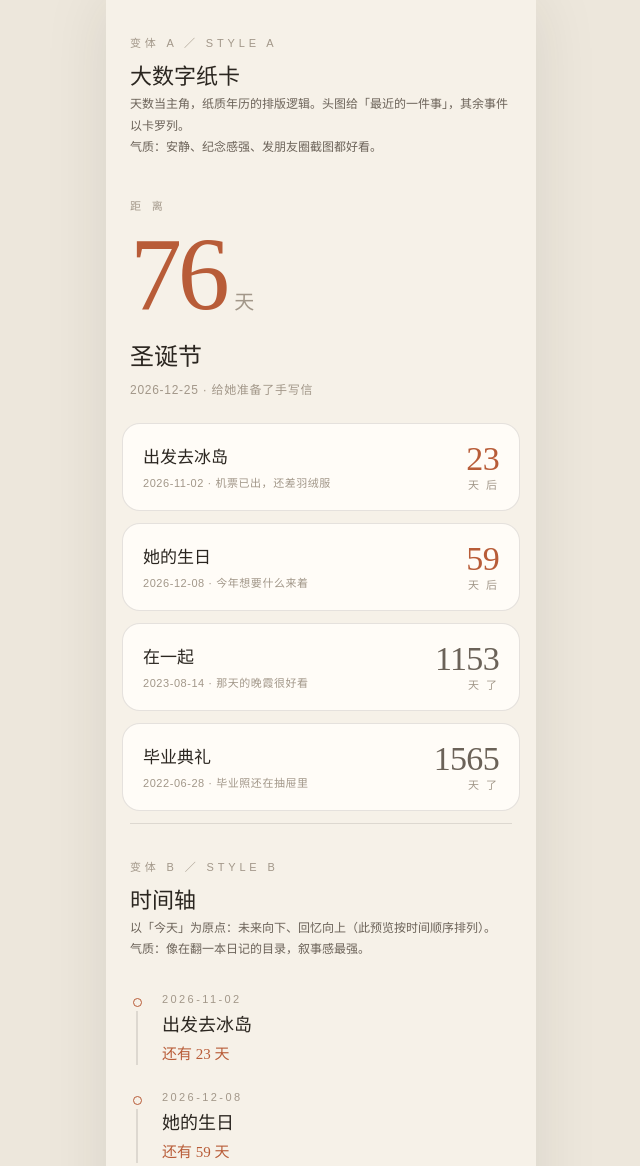
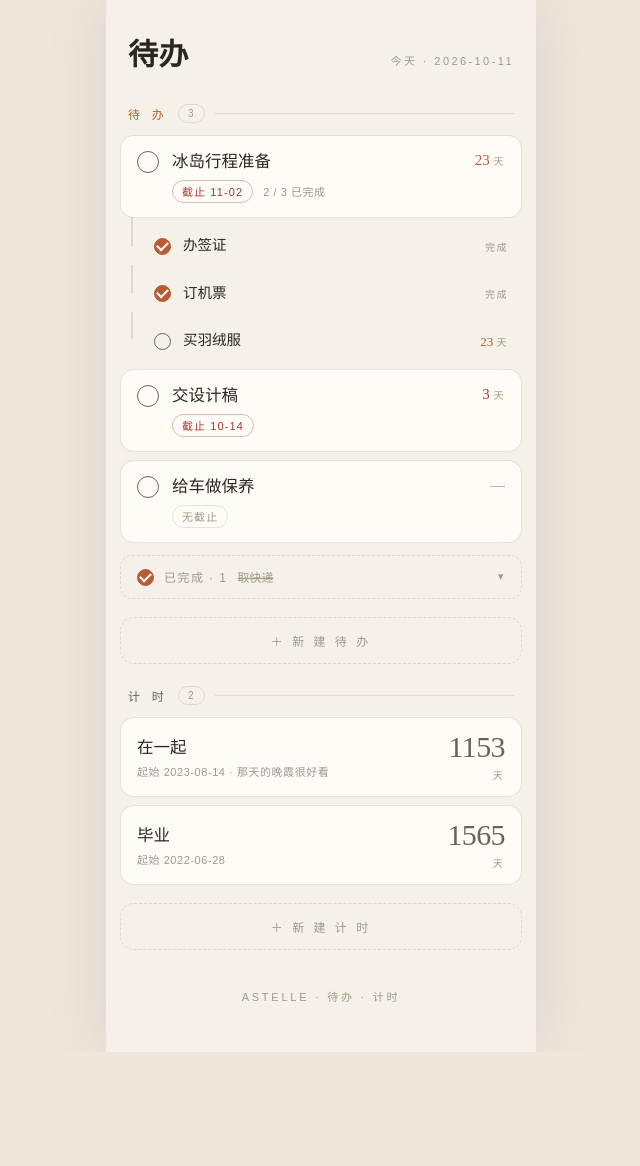
Before and after one commit to wsQvQ/Astelle, a plain HTML site: page docs/design/13-时光册-preview.html in a window 1280 px wide. Shown: the top 1166 px of the page, without its empty margins (319-959 px from the left). After the commit the page ends 1052 px from the top, so only its background shows below. Drawn offline with Linux system fonts and the light colour scheme.

Commit message:
design: 待办页v2 —— 双区清单定稿（待办/计时，理工命名）：打勾消除滑入已完成折叠、母子项树形联动（全勾子项自动勾母项）、倒计时口径（3天内砖红/当天=今天/过期=已过x天）、计时区正计时大数字；功能与实施计划入档 docs/design/14

```diff
--- a/docs/design/13-时光册-preview.html
+++ b/docs/design/13-时光册-preview.html
@@ -3,7 +3,7 @@
 <head>
 <meta charset="UTF-8">
 <meta name="viewport" content="width=device-width, initial-scale=1.0">
-<title>Astelle · 时光册 预览</title>
+<title>Astelle · 待办页 v2 预览</title>
 <style>
   :root{
     --paper:#F6F1E8; --card:#FFFCF7; --ink:#2B2620; --ink-soft:#6B6258;
@@ -15,204 +15,165 @@
   *{margin:0;padding:0;box-sizing:border-box}
   body{background:#EDE7DC;font-family:var(--sans);color:var(--ink);-webkit-font-smoothing:antialiased}
   .frame{max-width:430px;margin:0 auto;background:var(--paper);min-height:100vh;
-         box-shadow:0 0 60px rgba(43,38,32,.10)}
-  .tag{font-size:11px;letter-spacing:.35em;color:var(--muted);padding:34px 24px 6px}
-  .variant-title{font-family:var(--serif);font-size:22px;padding:2px 24px 4px}
-  .variant-note{font-size:12px;color:var(--ink-soft);padding:0 24px 22px;line-height:1.8}
-  .divider{height:1px;background:var(--divider);margin:0 24px}
+         box-shadow:0 0 60px rgba(43,38,32,.10);padding-bottom:40px}
 
-  /* ── 通用：事件卡 ── */
-  .day-num{font-family:var(--serif);font-weight:500;letter-spacing:-.02em;line-height:1}
-  .unit{font-size:11px;color:var(--muted);letter-spacing:.18em}
-  .future .day-num{color:var(--accent)}
-  .past .day-num{color:var(--ink-soft)}
+  /* ── 页头 ── */
+  .head{padding:30px 22px 8px;display:flex;align-items:flex-end;justify-content:space-between}
+  .head h1{font-family:var(--serif);font-size:30px;font-weight:600;letter-spacing:.02em}
+  .head .today{font-size:11px;letter-spacing:.22em;color:var(--muted);padding-bottom:6px}
 
-  /* ── A · 大数字纸卡 ── */
-  .a-hero{padding:16px 24px 26px}
-  .a-hero .kicker{font-size:11px;letter-spacing:.35em;color:var(--muted)}
-  .a-hero .big{font-family:var(--serif);font-size:104px;font-weight:500;
-               letter-spacing:-.04em;line-height:1.02;color:var(--accent);margin:8px 0 2px}
-  .a-hero .big small{font-size:20px;letter-spacing:.15em;color:var(--muted);font-family:var(--sans)}
-  .a-hero .name{font-family:var(--serif);font-size:24px;margin-top:10px}
-  .a-hero .meta{font-size:12px;color:var(--muted);margin-top:8px;letter-spacing:.06em}
-  .a-card{margin:0 16px 12px;background:var(--card);border:1px solid var(--divider);
-          border-radius:18px;padding:18px 20px;display:flex;align-items:center;gap:16px}
-  .a-card .info{flex:1}
-  .a-card .name{font-family:var(--serif);font-size:17px}
-  .a-card .meta{font-size:11px;color:var(--muted);margin-top:6px;letter-spacing:.05em}
-  .a-card .count{text-align:right;min-width:74px}
-  .a-card .count .day-num{font-size:34px}
+  /* ── 分区标题 ── */
+  .sec{display:flex;align-items:center;gap:10px;padding:22px 22px 12px}
+  .sec .name{font-size:12px;letter-spacing:.35em;color:var(--accent)}
+  .sec.timer .name{color:var(--ink-soft)}
+  .sec .count{font-size:10px;letter-spacing:.15em;color:var(--muted);
+              border:1px solid var(--divider);border-radius:999px;padding:3px 9px}
+  .sec .line{flex:1;height:1px;background:var(--divider)}
 
-  /* ── B · 时间轴 ── */
-  .b-wrap{padding:10px 24px 30px}
-  .b-item{display:flex;gap:18px;position:relative;padding-bottom:26px}
-  .b-item:last-child{padding-bottom:6px}
-  .b-rail{width:14px;flex:none;display:flex;flex-direction:column;align-items:center}
-  .b-dot{width:9px;height:9px;border-radius:50%;border:1.5px solid var(--accent);margin-top:5px;background:var(--paper)}
-  .b-item.past .b-dot{border-color:var(--muted)}
-  .b-line{flex:1;width:1.5px;background:var(--divider);margin-top:4px}
-  .b-item:last-child .b-line{display:none}
-  .b-body{flex:1;padding-bottom:2px}
-  .b-body .date{font-size:11px;letter-spacing:.22em;color:var(--muted)}
-  .b-body .name{font-family:var(--serif);font-size:18px;margin:5px 0 6px}
-  .b-body .count{font-family:var(--serif);font-size:15px;color:var(--accent)}
-  .b-item.past .b-body .count{color:var(--ink-soft)}
-  .b-today{display:flex;align-items:center;gap:12px;margin:2px 0 24px}
-  .b-today .pill{font-size:11px;letter-spacing:.3em;color:var(--ink);background:var(--accent-mist);
-                 border-radius:999px;padding:6px 14px}
-  .b-today .line{flex:1;height:1px;background:var(--divider)}
+  /* ── 待办项 ── */
+  .todo{margin:0 14px 8px;background:var(--card);border:1px solid var(--divider);
+        border-radius:14px;padding:14px 16px;display:flex;gap:13px;align-items:flex-start}
+  .cbox{width:22px;height:22px;border-radius:50%;border:1.6px solid var(--ink-soft);
+        flex:none;margin-top:1px;display:flex;align-items:center;justify-content:center}
+  .cbox.sm{width:17px;height:17px;border-width:1.4px}
+  .cbox.done{background:var(--accent);border-color:var(--accent)}
+  .cbox.done::after{content:"";width:9px;height:5px;border-left:2px solid var(--card);
+        border-bottom:2px solid var(--card);transform:rotate(-45deg) translate(1px,-1px)}
+  .t-body{flex:1}
+  .t-title{font-family:var(--serif);font-size:16.5px;line-height:1.5}
+  .t-meta{font-size:11px;color:var(--muted);margin-top:5px;letter-spacing:.05em;
+          display:flex;gap:10px;align-items:center;flex-wrap:wrap}
+  .chip{border:1px solid var(--divider);border-radius:999px;padding:2.5px 9px;letter-spacing:.1em}
+  .chip.due{color:var(--danger);border-color:rgba(163,59,46,.35)}
+  .t-right{font-family:var(--serif);font-size:15px;color:var(--accent);white-space:nowrap;padding-top:2px}
+  .t-right.over{color:var(--danger)}
+  .t-right small{font-family:var(--sans);font-size:10px;color:var(--muted);letter-spacing:.15em}
 
-  /* ── C · 双区清单 ── */
-  .c-sec{font-size:11px;letter-spacing:.35em;color:var(--accent);padding:20px 24px 10px}
-  .c-sec.past-sec{color:var(--muted)}
-  .c-row{margin:0 16px 10px;background:var(--card);border:1px solid var(--divider);
-         border-radius:14px;padding:15px 18px;display:flex;align-items:center;gap:14px}
-  .c-chip{font-size:10px;letter-spacing:.12em;color:var(--ink-soft);border:1px solid var(--divider);
-          border-radius:999px;padding:4px 10px;white-space:nowrap}
-  .c-row .name{font-family:var(--serif);font-size:16px;flex:1}
-  .c-row .count{font-family:var(--serif);font-size:15px}
-  .c-row.future .count{color:var(--accent)}
-  .c-row.past .count{color:var(--ink-soft)}
-  .foot{font-size:11px;color:var(--muted);letter-spacing:.25em;text-align:center;padding:34px 0 46px}
+  /* ── 子项（树形） ── */
+  .sub{margin:0 14px 8px 34px;background:transparent;border:none;border-radius:12px;
+       padding:9px 14px;display:flex;gap:12px;align-items:center;position:relative}
+  .sub::before{content:"";position:absolute;left:-9px;top:-9px;bottom:50%;width:1.5px;background:var(--divider)}
+  .sub.last::before{bottom:calc(50% + 2px);border-radius:2px}
+  .sub .t-title{font-size:14.5px}
+  .sub .t-right{font-size:13px}
+
+  /* ── 已完成折叠 ── */
+  .fold{margin:12px 14px 4px;border:1px dashed var(--divider);border-radius:12px;
+        padding:12px 16px;display:flex;align-items:center;gap:10px;color:var(--muted);font-size:12px;letter-spacing:.12em}
+  .fold .arrow{margin-left:auto;font-size:11px}
+  .fold .strike{color:var(--muted);text-decoration:line-through;font-family:var(--serif);letter-spacing:0}
+
+  /* ── 计时项 ── */
+  .timer-row{margin:0 14px 8px;background:var(--card);border:1px solid var(--divider);
+             border-radius:14px;padding:14px 16px;display:flex;align-items:center;gap:13px}
+  .tm-body{flex:1}
+  .tm-title{font-family:var(--serif);font-size:16.5px}
+  .tm-meta{font-size:11px;color:var(--muted);margin-top:5px;letter-spacing:.05em}
+  .tm-right{text-align:right;min-width:86px}
+  .tm-right .num{font-family:var(--serif);font-size:30px;line-height:1;letter-spacing:-.02em;color:var(--ink-soft)}
+  .tm-right .unit{font-size:10px;letter-spacing:.22em;color:var(--muted);margin-top:5px}
+
+  /* ── 新建入口 ── */
+  .add{margin:18px 14px 0;border:1.5px dashed var(--divider);border-radius:14px;
+       padding:14px;text-align:center;color:var(--muted);font-size:12px;letter-spacing:.25em}
+
+  .foot{font-size:11px;color:var(--muted);letter-spacing:.25em;text-align:center;padding:38px 0 8px}
 </style>
 </head>
 <body>
 <div class="frame">
 
-  <!-- ══════════ A · 大数字纸卡 ══════════ -->
-  <div class="tag">变体 A ／ STYLE A</div>
-  <div class="variant-title">大数字纸卡</div>
-  <div class="variant-note">天数当主角，纸质年历的排版逻辑。头图给「最近的一件事」，其余事件以卡罗列。<br>气质：安静、纪念感强、发朋友圈截图都好看。</div>
-
-  <div class="a-hero future">
-    <div class="kicker">距 离</div>
-    <div class="big">76<small> 天</small></div>
-    <div class="name">圣诞节</div>
-    <div class="meta">2026-12-25 · 给她准备了手写信</div>
+  <div class="head">
+    <h1>待办</h1>
+    <div class="today">今天 · 2026-10-11</div>
   </div>
 
-  <div class="a-card future">
-    <div class="info">
-      <div class="name">出发去冰岛</div>
-      <div class="meta">2026-11-02 · 机票已出，还差羽绒服</div>
-    </div>
-    <div class="count"><div class="day-num">23</div><div class="unit">天 后</div></div>
+  <!-- ═══════ 待办区 ═══════ -->
+  <div class="sec">
+    <div class="name">待 办</div><div class="count">3</div><div class="line"></div>
   </div>
 
-  <div class="a-card future">
-    <div class="info">
-      <div class="name">她的生日</div>
-      <div class="meta">2026-12-08 · 今年想要什么来着</div>
+  <div class="todo">
+    <div class="cbox"></div>
+    <div class="t-body">
+      <div class="t-title">冰岛行程准备</div>
+      <div class="t-meta"><span class="chip due">截止 11-02</span><span>2 / 3 已完成</span></div>
     </div>
-    <div class="count"><div class="day-num">59</div><div class="unit">天 后</div></div>
+    <div class="t-right">23 <small>天</small></div>
+  </div>
+  <div class="sub">
+    <div class="cbox sm done"></div>
+    <div class="t-body"><div class="t-title">办签证</div></div>
+    <div class="t-right" style="color:var(--muted)"><small>完成</small></div>
+  </div>
+  <div class="sub">
+    <div class="cbox sm done"></div>
+    <div class="t-body"><div class="t-title">订机票</div></div>
+    <div class="t-right" style="color:var(--muted)"><small>完成</small></div>
+  </div>
+  <div class="sub last">
+    <div class="cbox sm"></div>
+    <div class="t-body"><div class="t-title">买羽绒服</div></div>
+    <div class="t-right">23 <small>天</small></div>
   </div>
 
-  <div class="a-card past">
-    <div class="info">
-      <div class="name">在一起</div>
-      <div class="meta">2023-08-14 · 那天的晚霞很好看</div>
+  <div class="todo">
+    <div class="cbox"></div>
+    <div class="t-body">
+      <div class="t-title">交设计稿</div>
+      <div class="t-meta"><span class="chip due">截止 10-14</span></div>
     </div>
-    <div class="count"><div class="day-num">1153</div><div class="unit">天 了</div></div>
+    <div class="t-right over">3 <small>天</small></div>
   </div>
 
-  <div class="a-card past">
-    <div class="info">
-      <div class="name">毕业典礼</div>
-      <div class="meta">2022-06-28 · 毕业照还在抽屉里</div>
+  <div class="todo">
+    <div class="cbox"></div>
+    <div class="t-body">
+      <div class="t-title">给车做保养</div>
+      <div class="t-meta"><span class="chip">无截止</span></div>
     </div>
-    <div class="count"><div class="day-num">1565</div><div class="unit">天 了</div></div>
+    <div class="t-right" style="color:var(--muted)">—</div>
   </div>
 
-  <div class="divider"></div>
+  <div class="fold">
+    <div class="cbox sm done"></div>
+    <span>已完成 · 1</span>
+    <span class="strike">取快递</span>
+    <div class="arrow">▾</div>
+  </div>
 
-  <!-- ══════════ B · 时间轴 ══════════ -->
-  <div class="tag">变体 B ／ STYLE B</div>
-  <div class="variant-title">时间轴</div>
-  <div class="variant-note">以「今天」为原点：未来向下、回忆向上（此预览按时间顺序排列）。<br>气质：像在翻一本日记的目录，叙事感最强。</div>
+  <div class="add">＋ 新 建 待 办</div>
 
-  <div class="b-wrap">
-    <div class="b-item future">
-      <div class="b-rail"><div class="b-dot"></div><div class="b-line"></div></div>
-      <div class="b-body">
-        <div class="date">2026-11-02</div>
-        <div class="name">出发去冰岛</div>
-        <div class="count">还有 23 天</div>
-      </div>
+  <!-- ═══════ 计时区 ═══════ -->
+  <div class="sec timer">
+    <div class="name">计 时</div><div class="count">2</div><div class="line"></div>
+  </div>
+
+  <div class="timer-row">
+    <div class="tm-body">
+      <div class="tm-title">在一起</div>
+      <div class="tm-meta">起始 2023-08-14 · 那天的晚霞很好看</div>
     </div>
-    <div class="b-item future">
-      <div class="b-rail"><div class="b-dot"></div><div class="b-line"></div></div>
-      <div class="b-body">
-        <div class="date">2026-12-08</div>
-        <div class="name">她的生日</div>
-        <div class="count">还有 59 天</div>
-      </div>
-    </div>
-    <div class="b-item future">
-      <div class="b-rail"><div class="b-dot"></div><div class="b-line"></div></div>
-      <div class="b-body">
-        <div class="date">2026-12-25</div>
-        <div class="name">圣诞节</div>
-        <div class="count">还有 76 天</div>
-      </div>
-    </div>
-
-    <div class="b-today"><div class="pill">今 天</div><div class="line"></div></div>
-
-    <div class="b-item past">
-      <div class="b-rail"><div class="b-dot"></div><div class="b-line"></div></div>
-      <div class="b-body">
-        <div class="date">2023-08-14</div>
-        <div class="name">在一起</div>
-        <div class="count">已经 1153 天</div>
-      </div>
-    </div>
-    <div class="b-item past">
-      <div class="b-rail"><div class="b-dot"></div><div class="b-line"></div></div>
-      <div class="b-body">
-        <div class="date">2022-06-28</div>
-        <div class="name">毕业典礼</div>
-        <div class="count">已经 1565 天</div>
-      </div>
+    <div class="tm-right">
+      <div class="num">1153</div>
+      <div class="unit">天</div>
     </div>
   </div>
 
-  <div class="divider"></div>
-
-  <!-- ══════════ C · 双区清单 ══════════ -->
-  <div class="tag">变体 C ／ STYLE C</div>
-  <div class="variant-title">双区清单</div>
-  <div class="variant-note">「期待 / 回忆」两段式，最接近日历类 App 的稳妥排版。<br>气质：信息效率最高，事件多了也不乱。</div>
-
-  <div class="c-sec">期 待 ／ 未 来</div>
-  <div class="c-row future">
-    <div class="c-chip">11-02</div>
-    <div class="name">出发去冰岛</div>
-    <div class="count">还有 23 天</div>
-  </div>
-  <div class="c-row future">
-    <div class="c-chip">12-08</div>
-    <div class="name">她的生日</div>
-    <div class="count">还有 59 天</div>
-  </div>
-  <div class="c-row future">
-    <div class="c-chip">12-25</div>
-    <div class="name">圣诞节</div>
-    <div class="count">还有 76 天</div>
+  <div class="timer-row">
+    <div class="tm-body">
+      <div class="tm-title">毕业</div>
+      <div class="tm-meta">起始 2022-06-28</div>
+    </div>
+    <div class="tm-right">
+      <div class="num">1565</div>
+      <div class="unit">天</div>
+    </div>
   </div>
 
-  <div class="c-sec past-sec">回 忆 ／ 过 去</div>
-  <div class="c-row past">
-    <div class="c-chip">08-14</div>
-    <div class="name">在一起</div>
-    <div class="count">已经 1153 天</div>
-  </div>
-  <div class="c-row past">
-    <div class="c-chip">06-28</div>
-    <div class="name">毕业典礼</div>
-    <div class="count">已经 1565 天</div>
-  </div>
+  <div class="add">＋ 新 建 计 时</div>
 
-  <div class="foot">ASTELLE · 时光册 · 三版预览</div>
+  <div class="foot">ASTELLE · 待办 · 计时</div>
 </div>
 </body>
 </html>
```
Also changed, not shown: 1 other file.
